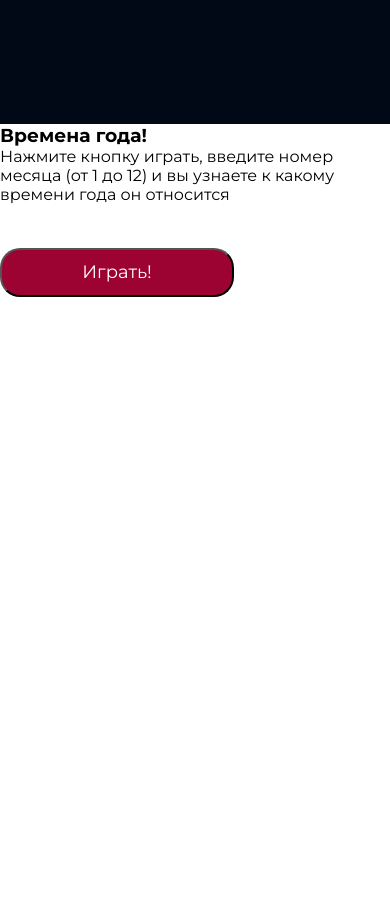
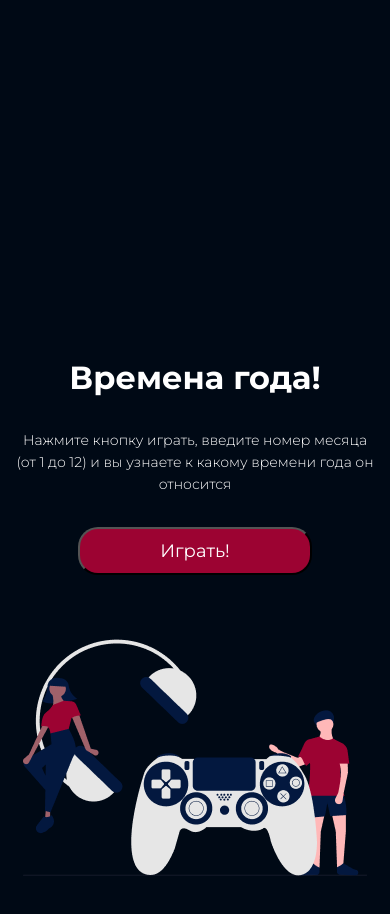
Before and after one commit to odinzv69/homework1, a plain HTML site: page index.html in a window 390 px wide. Shown: the part 2120-3034 px from the top of the page. Before the commit the page ends 2417 px from the top, so only its background shows below. Drawn offline with Linux system fonts and the light colour scheme.

Commit message:
done html

```diff
--- a/_mobile.scss
+++ b/_mobile.scss
@@ -31,4 +31,29 @@
 
         }
     }
+    .time{
+        flex-direction: column;
+        &_in{
+            width: 100%;
+            align-items: center;
+            &_year{
+                font-size: 32px;
+                line-height: 39px;
+            }
+            &_text{
+                text-align: center;
+                font-size: 14px;
+                line-height: 22px;
+            }
+        }
+        &_img{
+            display: none;
+            &_mobile{
+                display: flex;
+                padding-top: 64px;
+                padding-left: 0;
+                justify-content: center;
+            }
+        }
+    }
 }
--- a/index.html
+++ b/index.html
@@ -31,15 +31,14 @@
         <span class="game_text">Игра 3</span>
     </div>
 </div>
-<div class="time">
+<div class="time center">
     <div class="time_in">
-        <div>
-            <h3 class="time_in_year">Времена года!</h3>
-            <p class="time_in_text">Нажмите кнопку играть, введите номер месяца (от 1 до 12) и вы узнаете к какому времени года он относится</p>
-            <button class="subscribe">Играть!</button>
-        </div>
-        <div class="time_in_img"></div>
+            <div class="time_in_year">Времена года!</div>
+            <div class="time_in_text">Нажмите кнопку играть, введите номер месяца (от 1 до 12) и вы узнаете к какому времени года он относится</div>
+            <button class="subscribe time_in_play">Играть!</button>
     </div>
+    <div class="time_img"><img src="img/picture.png" alt="картинка"></div>
+    <div class="time_img_mobile"><img src="img/picture_mobile.png" alt=""></div>
 </div>
     <script src="script.js"></script>
 </body>
--- a/style.scss
+++ b/style.scss
@@ -78,17 +78,36 @@
 }
 .time{
     background-color: rgba(0, 9, 21, 1);
+    padding-top: 233.5px;
+    padding-bottom: 282px;
+    display: flex;
+    flex-direction: row;
     &_in{
-        padding-top: 233.5px;
+        width: 584px;
+        display: flex;
+        flex-direction: column;
+        justify-content: center;
+        gap: 32px;
         &_year{
             font-weight: 700;
             font-size: 48px;
             line-height: 59px;
+            color: #FFFFFF;
         }
         &_text{
             font-weight: 300;
             font-size: 18px;
             line-height: 32px;
+            color: #FFFFFF;
+        }
+        &_play{
+            margin: 0;
+        }
+    }
+    &_img{
+        padding-left: 138px;
+        &_mobile{
+            display: none;
         }
     }
 }
```
Also changed, not shown: img/picture_mobile.png (added), style.css, 1 other file.
